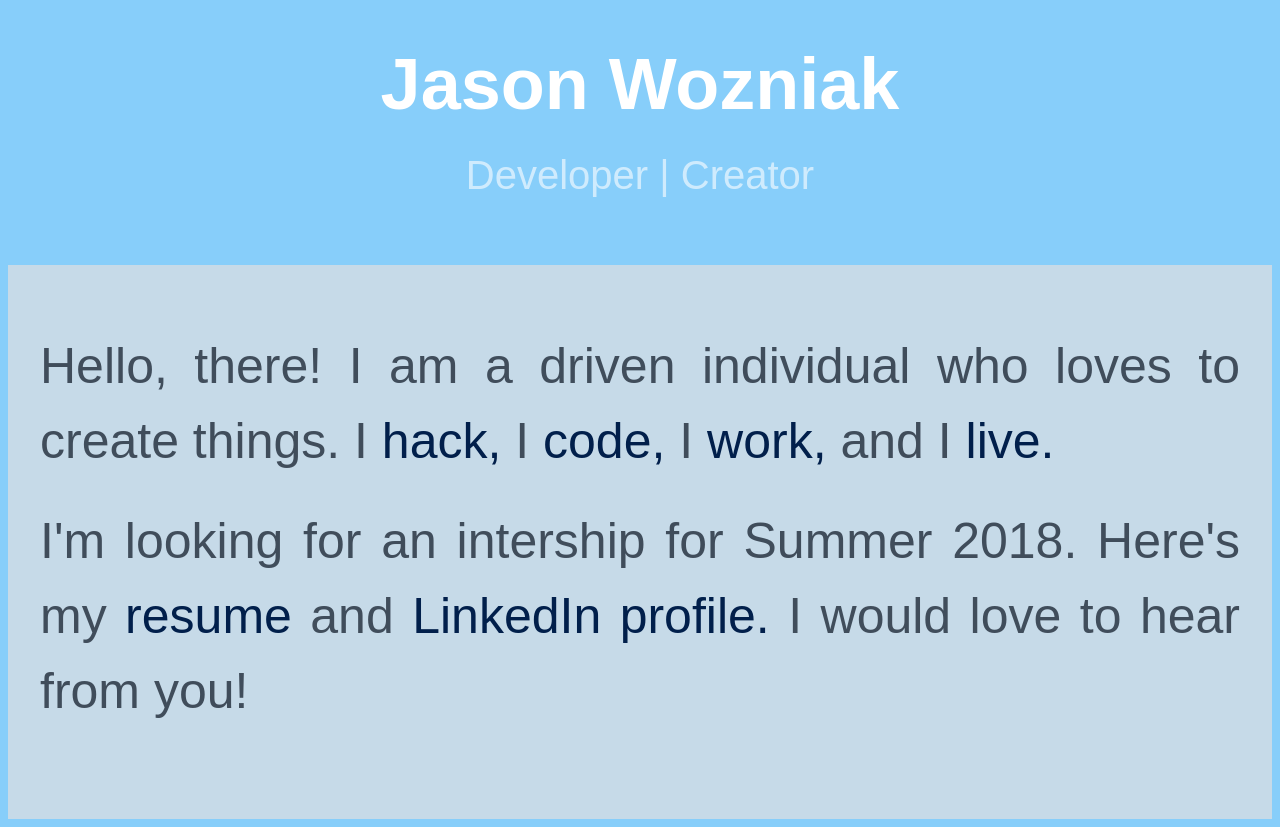
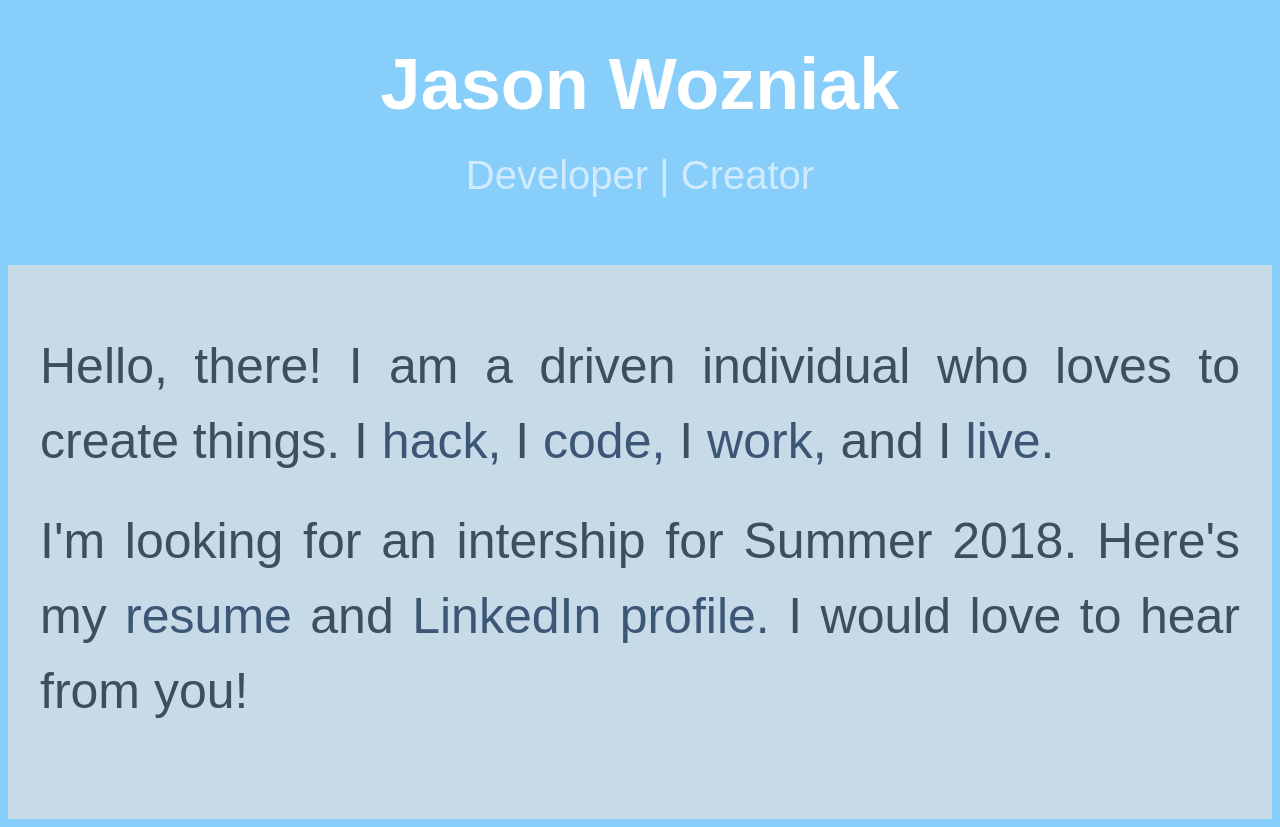
Before and after one commit to jasonwoz/jasonwoz.github.io, a plain HTML site: page index.html in a window 1280 px wide. Drawn offline with Linux system fonts and the light colour scheme.

Commit message:
more colors

```diff
--- a/css/home.css
+++ b/css/home.css
@@ -62,7 +62,7 @@ body {
 a:link, a:visited{
 	text-decoration: none;
 	font-weight: 500;
-	color: #011f4b;
+	color: #3b5775;
 }
 
 
```
